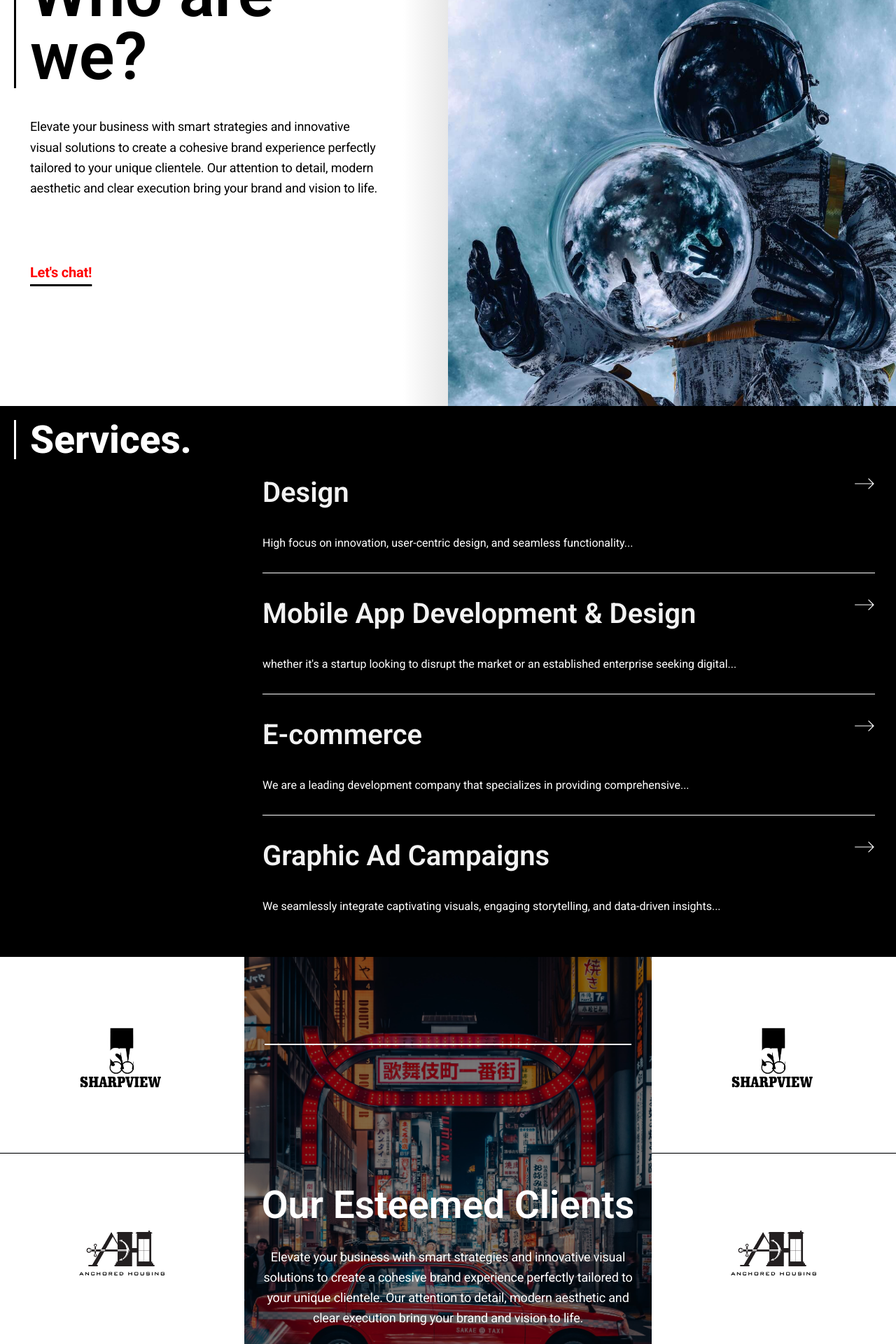
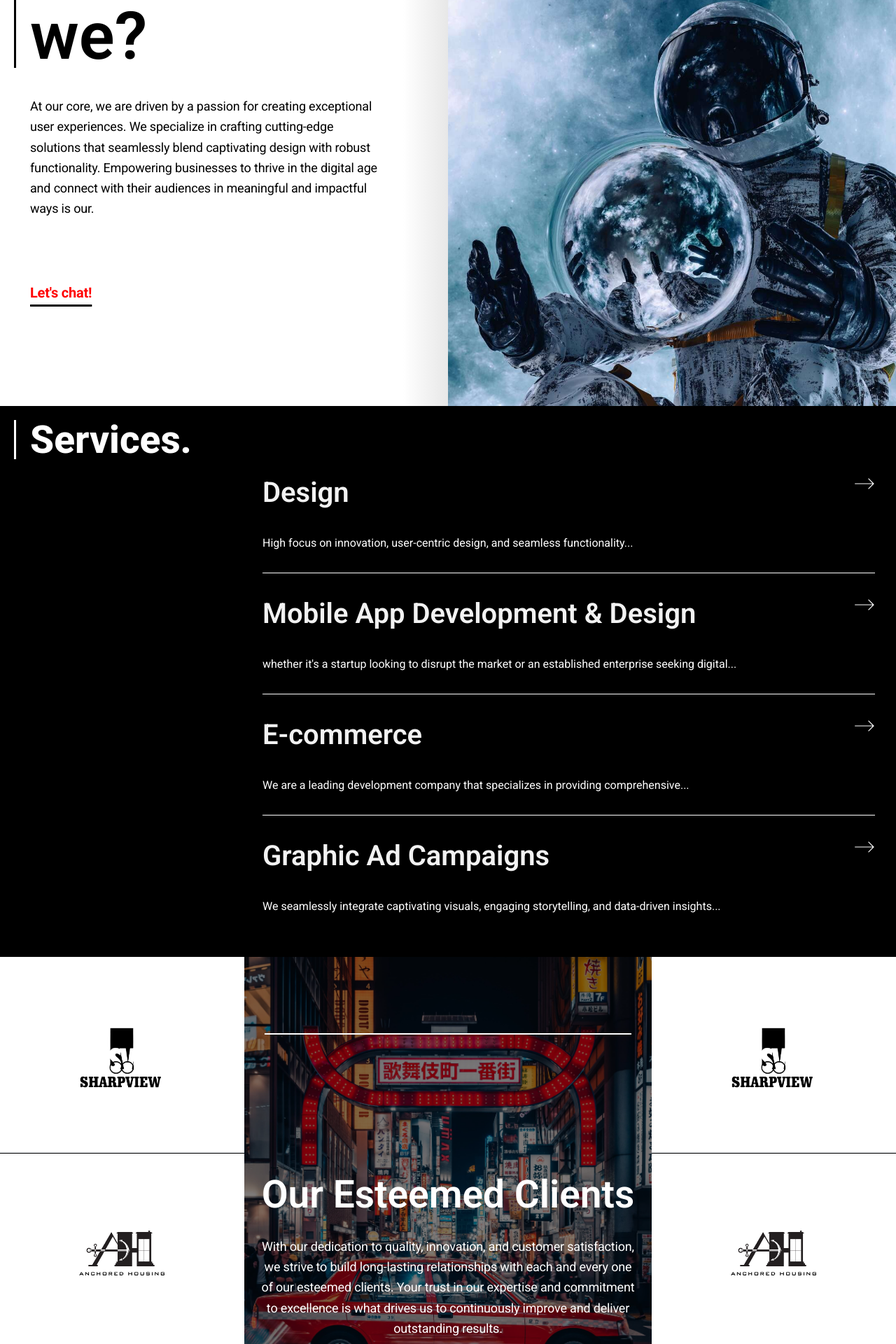
Before and after one commit to Kickbykick/frontend, a Next.js app: page / in a window 1280 px wide. Shown: the part 1120-3040 px from the top of the page at 70% size. Built offline with nearby package versions, Linux system fonts and the light colour scheme.

Commit message:
Corrected texts on who are we and clients sections on home page

```diff
--- a/app/Clients.tsx
+++ b/app/Clients.tsx
@@ -48,7 +48,7 @@ function EsteemedClients() {
         <div className={classes.clients__middle_section__textonimage}>
           <hr className={`${classes.clients__middle_section__horizontalline}`}></hr>
           <h1 className={classes.clients__middle_section__header}>Our Esteemed Clients</h1>
-          <p className={classes.clients__middle_section__body}>Elevate your business with smart strategies and innovative visual solutions to create a cohesive brand experience perfectly tailored to your unique clientele. Our attention to detail, modern aesthetic and clear execution bring your brand and vision to life.</p>
+          <p className={classes.clients__middle_section__body}>With our dedication to quality, innovation, and customer satisfaction, we strive to build long-lasting relationships with each and every one of our esteemed clients. Your trust in our expertise and commitment to excellence is what drives us to continuously improve and deliver outstanding results.</p>
           <hr className={`${classes.clients__middle_section__horizontalline}`}></hr>
         </div>
       </div>
--- a/app/Hero.tsx
+++ b/app/Hero.tsx
@@ -90,7 +90,7 @@ function Hero() {
               <h1 className={`${classes.whoarewe_container__header} mb-3`}>
                 Who are we?
               </h1>
-              <p className={classes.whoarewe_container__body}>Elevate your business with smart strategies and innovative visual solutions to create a cohesive brand experience perfectly tailored to your unique clientele. Our attention to detail, modern aesthetic and clear execution bring your brand and vision to life.</p>
+              <p className={classes.whoarewe_container__body}>At our core, we are driven by a passion for creating exceptional user experiences. We specialize in crafting cutting-edge solutions that seamlessly blend captivating design with robust functionality. Empowering businesses to thrive in the digital age and connect with their audiences in meaningful and impactful ways is our.</p>
             </div>
 
             <Link href="/contact">
```
